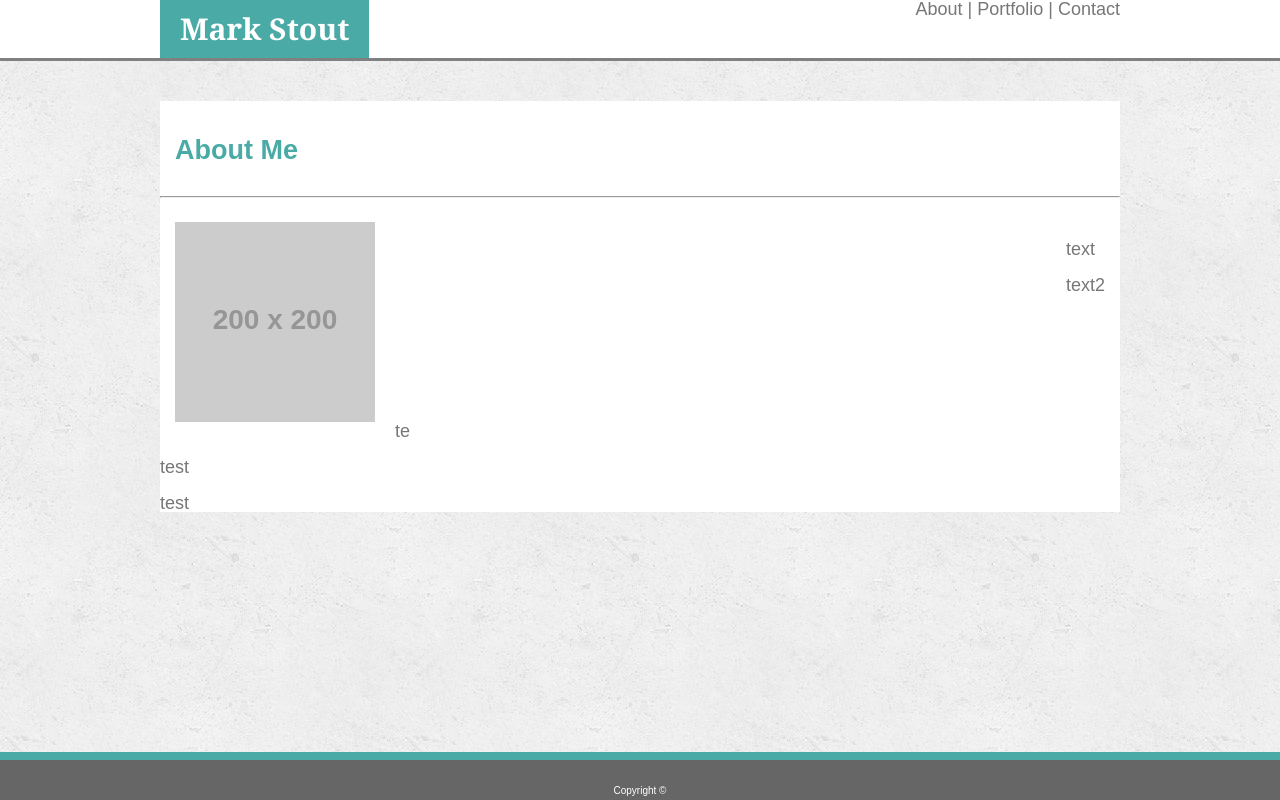
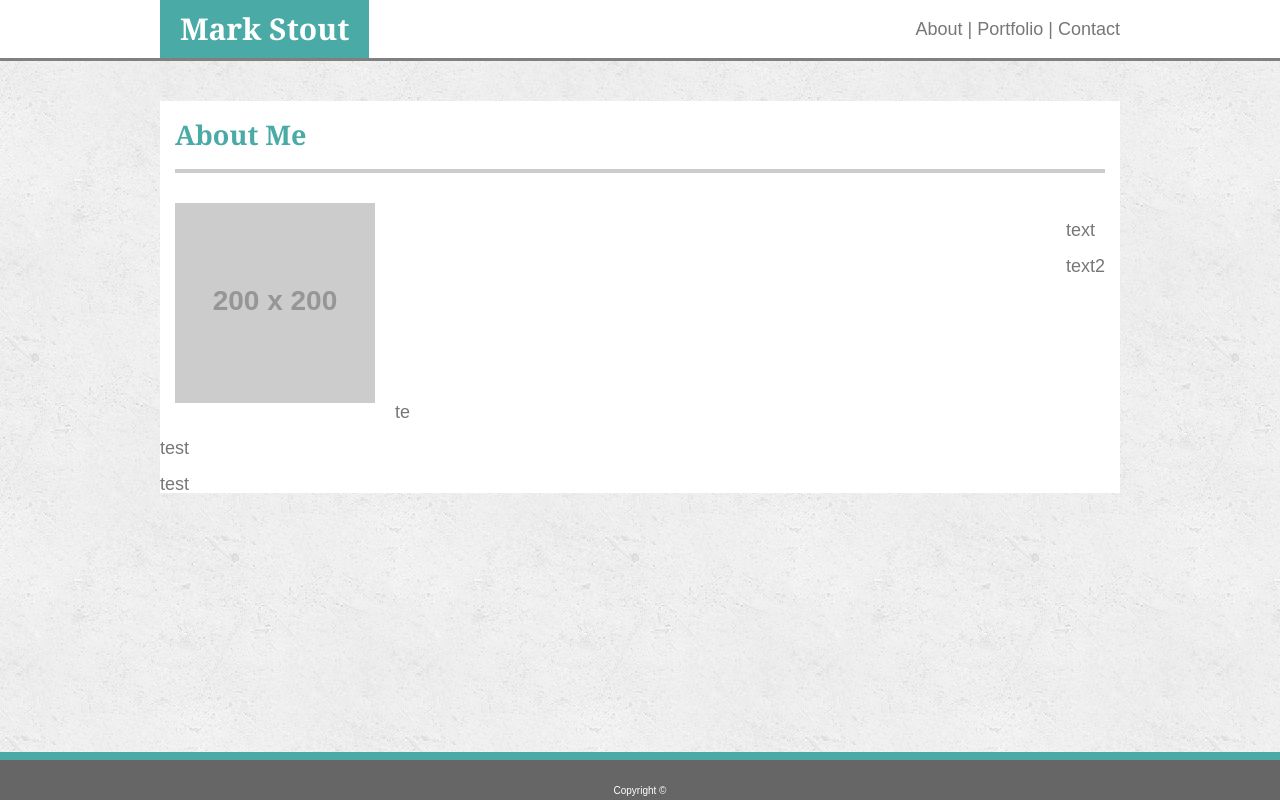
Before and after one commit to markspcs/Week-01_homework, a plain HTML site: page index.html in a window 1280 px wide. Drawn offline with Linux system fonts and the light colour scheme; placeholder pictures from the web are drawn by us.

Commit message:
fixed home styling

```diff
--- a/assets/css/style.css
+++ b/assets/css/style.css
@@ -37,21 +37,36 @@ h1 {
     background: #4aaaa5;
     font-family: 'Georgia', Times, 'Times New Roman', serif;
 }
+h1,
+h2{
+    font-family: 'Georgia', Times, 'Times New Roman', serif;
+}
 h2,
 img,
 #body-text{
     padding: 15px;
+    margin:0;
 }
 #nav {
     float: right;
-    vertical-align: bottom;
-    padding-left: 20px;
+    margin-top: 20px;
 
 }
 h2{
     padding: 15px;
-    padding-top: 40px;
+    padding-top: 25px;
+    padding-bottom: 25px;
     color:#4aaaa5;
+    font-size: 1.5em;
+    font-weight: bold;
+}
+hr {
+    margin: 15px;
+    margin-top: 0px;
+    padding-top: 0px;
+    border: 0;
+    height: 4px;
+    background: #cccccc;
 }
 img {
     width: 200px;
```
